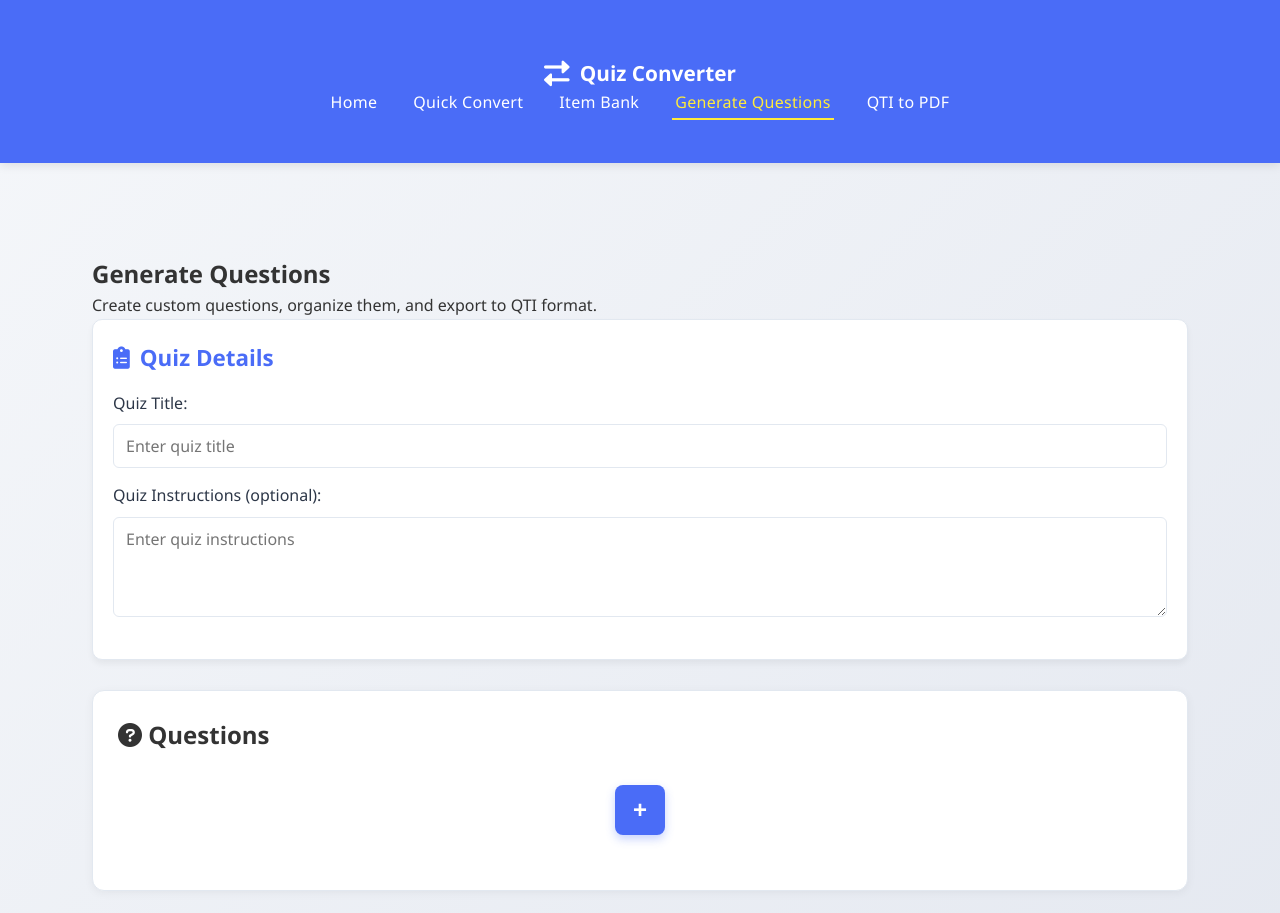
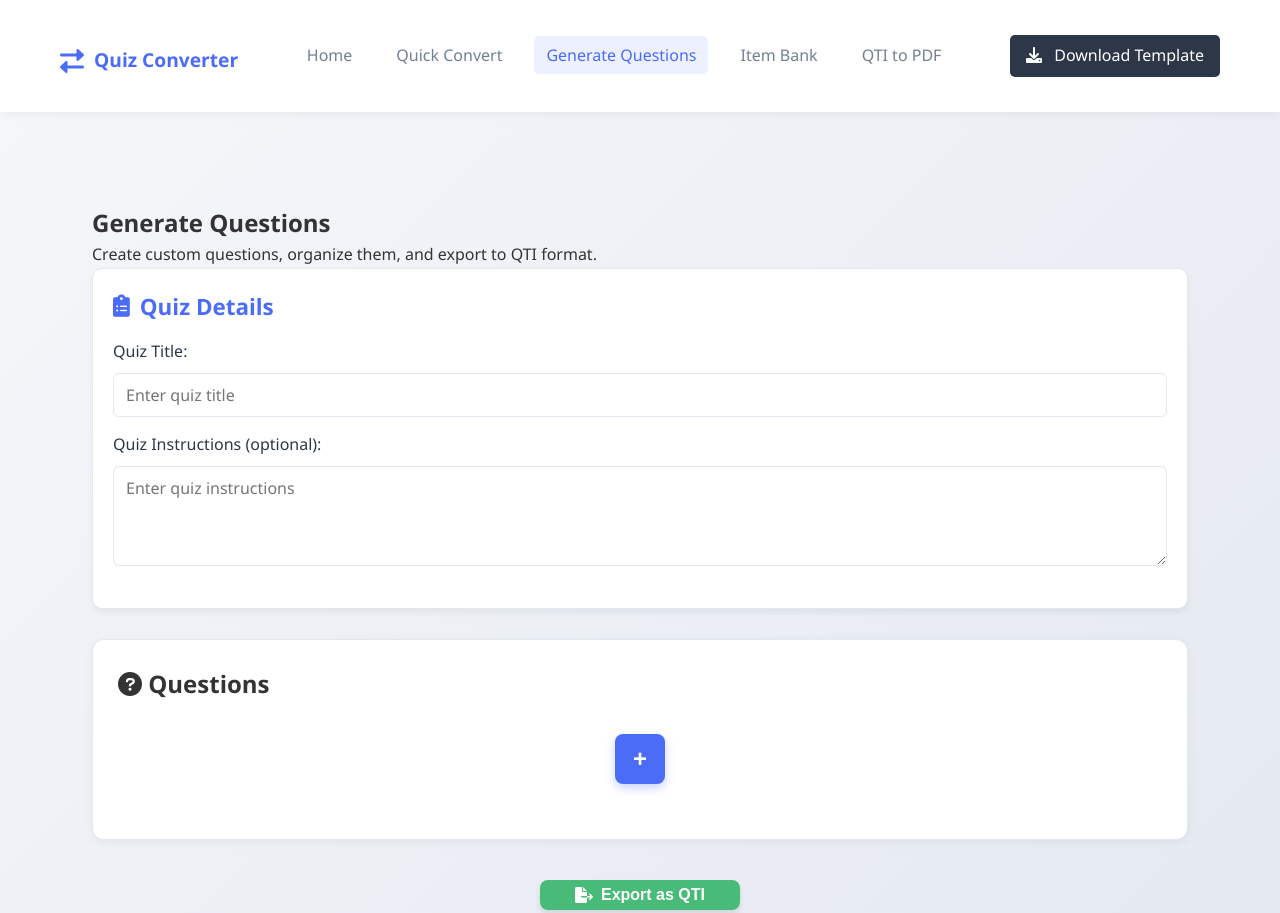
Before and after one commit to robthomas1120/examHelperQTI, a plain HTML site: page html/generateQuestions.html in a window 1280 px wide. Shown: the top 913 px of the page. Drawn offline with nearby package versions, Linux system fonts and the light colour scheme.

Commit message:
added nav bar generate questions

```diff
--- a/css/generateQuestions.css
+++ b/css/generateQuestions.css
@@ -60,38 +60,9 @@
     margin-right: 10px;
 }
 
-.nav-container {
-    max-width: 1200px;
-    margin: 0 auto;
-    padding: 0 20px;
-}
 
-nav ul {
-    display: flex;
-    list-style: none;
-    margin: 0;
-    padding: 0;
-    justify-content: center;
-}
 
-nav li {
-    margin: 0 15px;
-}
 
-nav a {
-    text-decoration: none;
-    color: white;
-    font-weight: 500;
-    transition: all 0.3s ease;
-    padding: 5px 3px;
-    border-bottom: 2px solid transparent;
-    letter-spacing: 0.3px;
-}
-
-nav a:hover, nav a.active {
-    color: #ffeb3b;
-    border-bottom-color: #ffeb3b;
-}
 
 main {
     max-width: 1200px;
@@ -530,16 +501,6 @@
     }
 }
 
-@media (max-width: 576px) {
-    nav ul {
-        flex-wrap: wrap;
-        justify-content: center;
-    }
-
-    nav li {
-        margin: 5px 10px;
-    }
-}
 
 .help-text {
     font-size: 0.85rem;
--- a/html/generateQuestions.html
+++ b/html/generateQuestions.html
@@ -7,6 +7,9 @@
     <link rel="stylesheet" href="../css/styles.css">
     <link rel="stylesheet" href="../css/generateQuestions.css">
     <link rel="stylesheet" href="https://cdnjs.cloudflare.com/ajax/libs/font-awesome/6.0.0-beta3/css/all.min.css">
+    <link rel="stylesheet" href="../css/nav-styles.css">
+    <script src="../js/navbar.js"></script>
+    <script src="../js/modal.js"></script>
     <style>
         .center-plus {
             display: block;
@@ -81,27 +84,10 @@
             resize: vertical;
         }
     </style>
+
 </head>
 <body>
-    <header>
-        <div class="container">
-            <div class="logo">
-                <a href="index.html">
-                    <i class="fas fa-exchange-alt"></i>
-                    <span>Quiz Converter</span>
-                </a>
-            </div>
-            <nav>
-                <ul>
-                    <li><a href="index.html">Home</a></li>
-                    <li><a href="quickConvert.html">Quick Convert</a></li>
-                    <li><a href="itemBank.html">Item Bank</a></li>
-                    <li><a href="generateQuestions.html" class="active">Generate Questions</a></li>
-                    <li><a href="qtiToPdf.html">QTI to PDF</a></li>
-                </ul>
-            </nav>
-        </div>
-    </header>
+
 
     <main>
         <div class="container">
--- a/js/navbar.js
+++ b/js/navbar.js
@@ -14,6 +14,7 @@
                   <ul>
                       <li><a href="index.html">Home</a></li>
                       <li><a href="quickConvert.html">Quick Convert</a></li>
+                      <li><a href="generateQuestions.html">Generate Questions</a></li>
                       <li><a href="itemBank.html">Item Bank</a></li>
                       <li><a href="qtiToPdf.html">QTI to PDF</a></li>
                   </ul>
```
